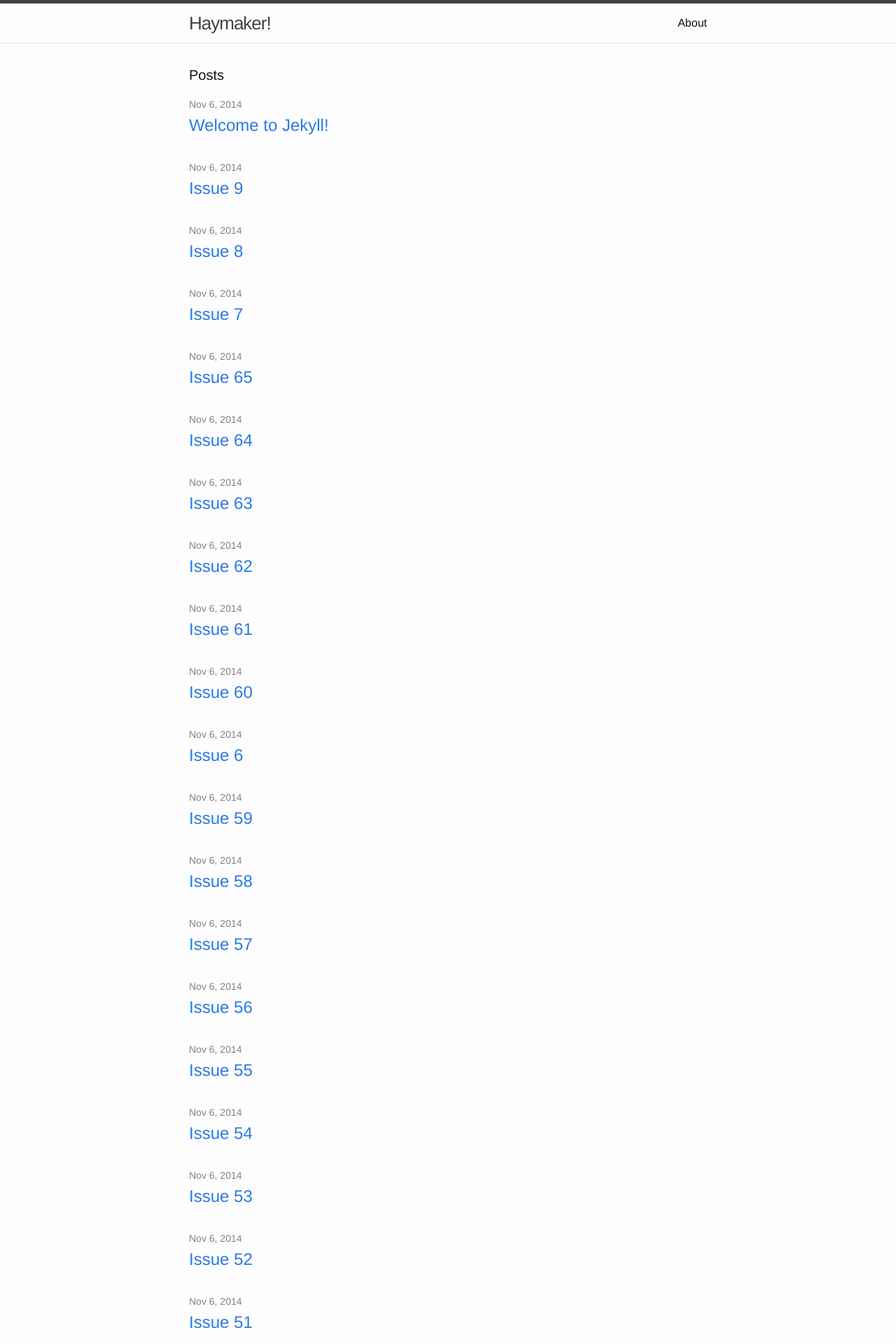
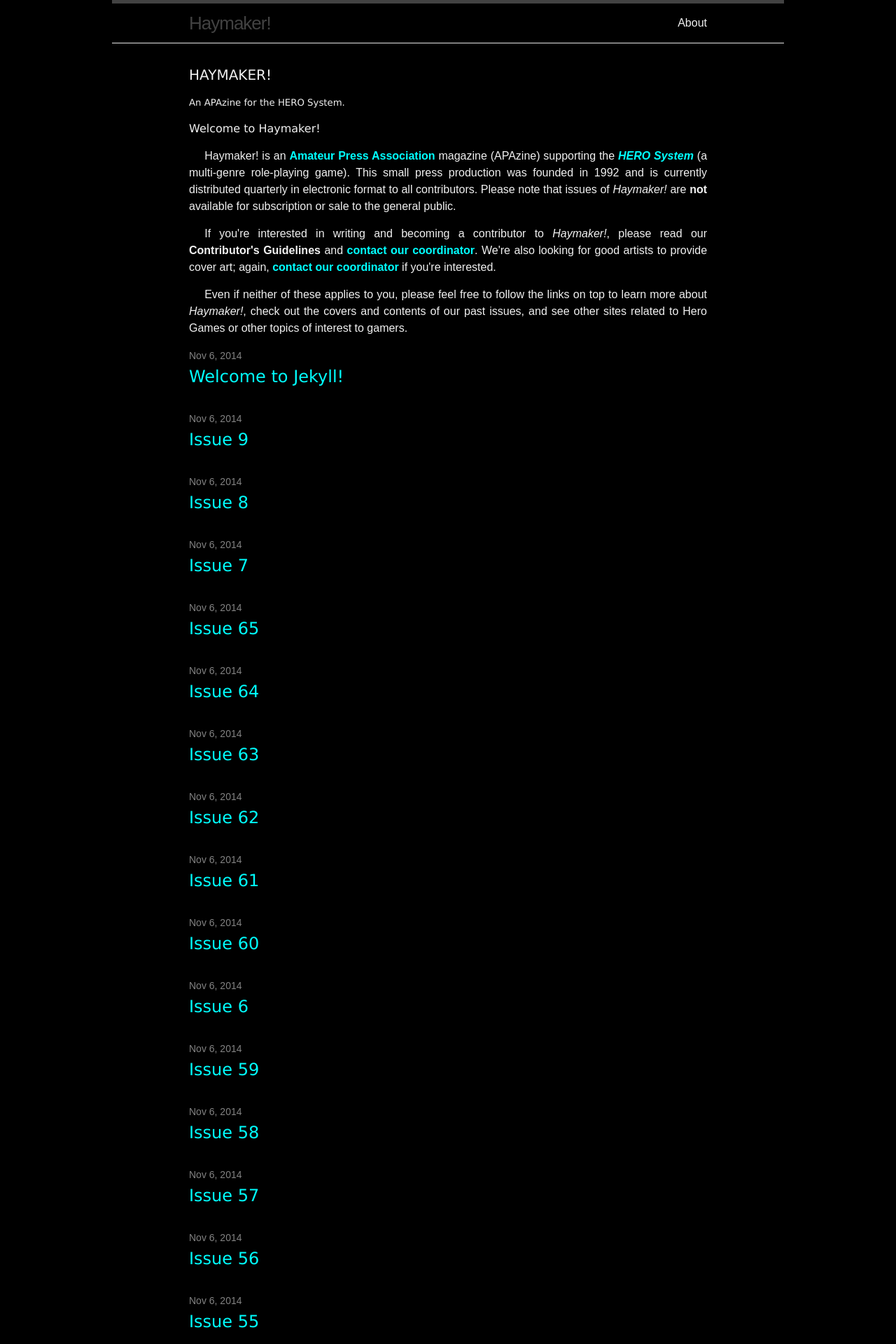
Before and after one commit to MSurbrook/Haymaker, a Jekyll site: the page built from index.html, in a window 1280 px wide. Shown: the top 1920 px of the page at 70% size. Built offline with Jekyll 4.4.1, drawn with Linux system fonts in a browser that asks for light colours; the list of posts is cut into pages by our own code.

Commit message:
edited css for haymaker

```diff
--- a/_config.yml
+++ b/_config.yml
@@ -6,6 +6,7 @@
 url: "http://www.haymaker.org" # the base hostname & protocol for your site
 twitter_username:
 github_username:
+paginate: 10
 
 # Build settings
 markdown: kramdown
--- a/css/main.scss
+++ b/css/main.scss
@@ -6,16 +6,16 @@
 
 
 // Our variables
-$base-font-family: Helvetica, Arial, sans-serif;
+$base-font-family: Tacoma, sans-serif;
 $base-font-size:   16px;
 $small-font-size:  $base-font-size * 0.875;
 $base-line-height: 1.5;
 
 $spacing-unit:     30px;
 
-$text-color:       #111;
-$background-color: #fdfdfd;
-$brand-color:      #2a7ae2;
+$text-color:       #f0f0f0;
+$background-color: #000000;
+$brand-color:      #00ffff;
 
 $grey-color:       #828282;
 $grey-color-light: lighten($grey-color, 40%);
@@ -47,3 +47,23 @@
         "layout",
         "syntax-highlighting"
 ;
+
+body
+	{
+	width: 100%;
+	max-width: 960px;
+	margin: 0 auto;
+	}
+
+h1, h2, h3, h4, h5, h6
+	{
+	font-family: Verdana, sans serif;
+	text-decoration: none;
+	color: ffcc33;
+	}
+
+p
+	{
+	text-align: justify;
+	text-indent: 3%;
+	}
--- a/index.html
+++ b/index.html
@@ -4,7 +4,16 @@
 
 <div class="home">
 
-  <h1 class="page-heading">Posts</h1>
+  <h1 class="page-heading">HAYMAKER!</h1>
+  <h5>An APAzine for the HERO System.</h5>
+
+	<h4>Welcome to Haymaker!</h4>
+
+	<p>Haymaker! is an <a href="http://en.wikipedia.org/wiki/Amateur_press_association" target="blank"><strong>Amateur Press Association</strong></a> magazine (APAzine) supporting the <a href="http://www.herogames.com/index.html" target="blank"><em><strong>HERO System</strong></em></a> (a multi-genre role-playing game). This small press production was founded in 1992 and is currently distributed quarterly in electronic format to all contributors. Please note that issues of <em>Haymaker!</em> are <strong>not</strong> available for subscription or sale to the general public.</p>
+
+	<p>If you're interested in writing and becoming a contributor to <em>Haymaker!</em>, please read our <strong>Contributor's Guidelines</strong> and <a href="mailto:john@herostuff.net"><strong>contact our coordinator</strong></a>. We're also looking for good artists to provide cover art; again, <a href="mailto:john@herostuff.net"><strong>contact our coordinator</strong></a> if you're interested.</p>
+
+	<p>Even if neither of these applies to you, please feel free to follow the links on top to learn more about <em>Haymaker!</em>, check out the covers and contents of our past issues, and see other sites related to Hero Games or other topics of interest to gamers.</p>
 
   <ul class="post-list">
     {% for post in site.posts %}
```
